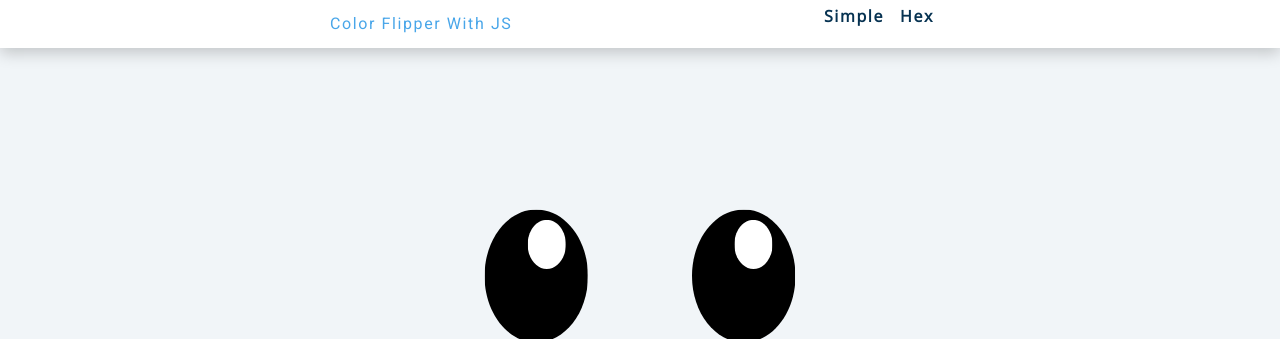
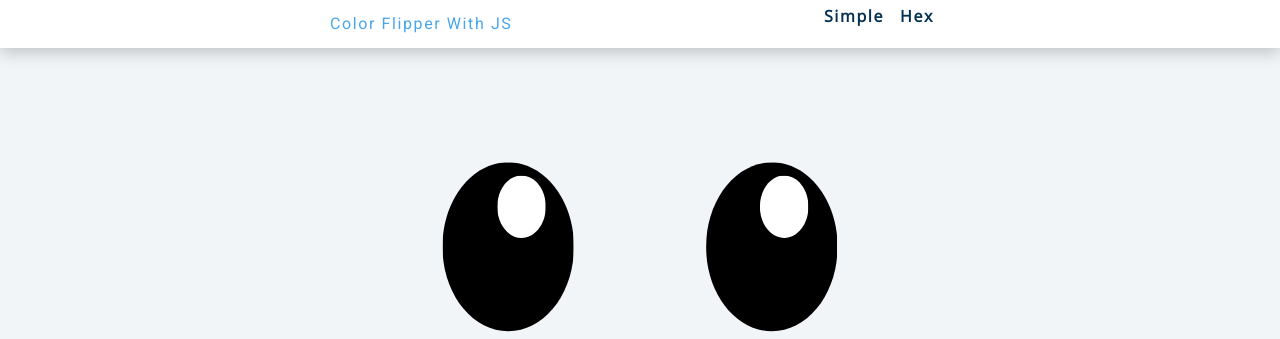
Before and after one commit to Jud1th1/color-flipperJS, a plain HTML site: page index.html in a window 1280 px wide. Shown: the top 339 px of the page. Drawn offline with nearby package versions, Linux system fonts and the light colour scheme.

Commit message:
Add files via upload

```diff
--- a/style.css
+++ b/style.css
@@ -72,7 +72,7 @@ body {
   color: var(--clr-grey-1);
   line-height: 1.5;
   font-size: 0.875rem;
-  background-image: url(image/face.svg);
+  background-image: url(image/face2.svg);
   background-repeat: no-repeat;
   background-position: center;
 }
```
Also changed, not shown: image/face2.svg (added).
